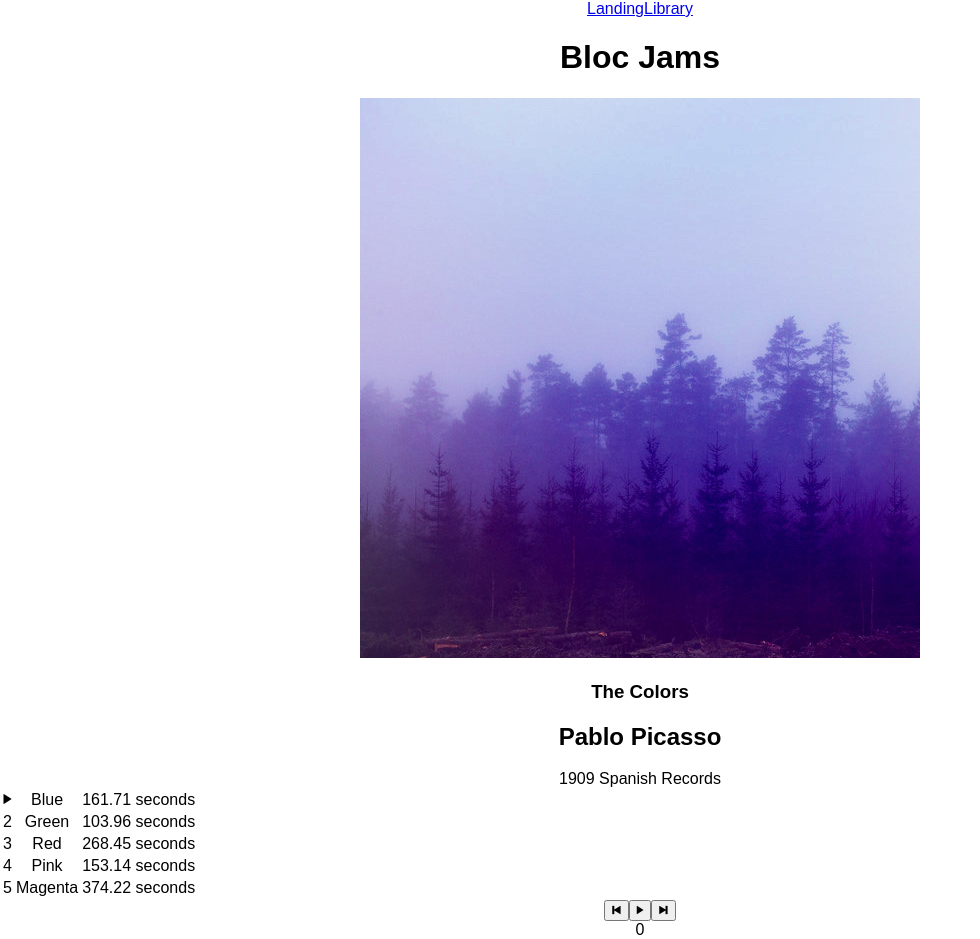
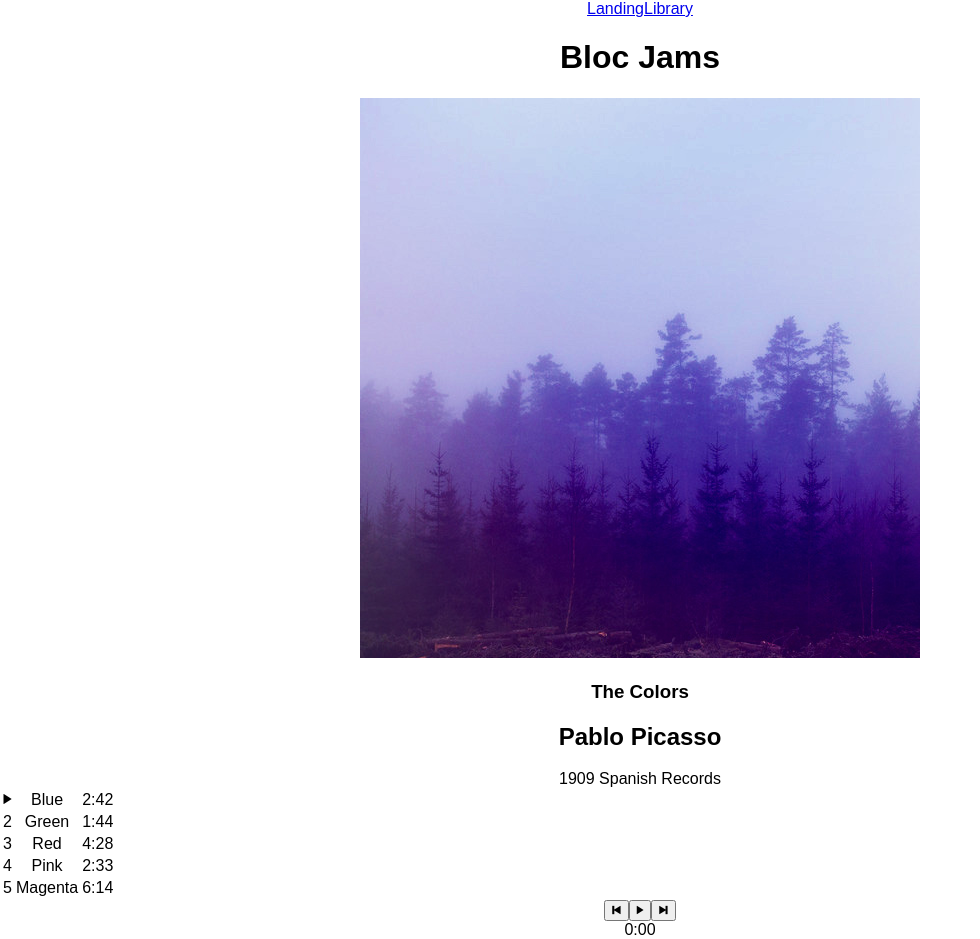
Before and after one commit to finnwhite/bloc.io_wdt_bloc-jams-react, a React (Create React App) app: page /album/the-colors in a window 1280 px wide. Shown: the top 939 px of the page, without its empty margins (0-980 px from the left). Built offline with nearby package versions, Linux system fonts and the light colour scheme.

Commit message:
Enable volume controls in PlayerBar
- Enabled volume level display, slider/scrubber control

- Added "M:SS" display format for seconds, applied to all time displays

Completes Bloc Jams React > CP09 Player Bar: Range Inputs > Assignment

See: #5

```diff
--- a/src/components/Album.js
+++ b/src/components/Album.js
@@ -12,17 +12,20 @@ class Album extends Component {
       return (album.slug === slug);
     });
     const defaultSong = album.songs[0];
+    const defaultVolume = 0.8;
 
     this.state = {
       album: album,
       currentSong: defaultSong,
       currentTime: 0,
       duration: defaultSong.duration,
+      volume: defaultVolume,
       isPlaying: false
     };
 
     this.audioElement = document.createElement("audio");
     this.audioElement.src = defaultSong.audioSrc;
+    this.audioElement.volume = defaultVolume;
   }
 
   componentDidMount() {
@@ -103,9 +106,28 @@ class Album extends Component {
     this.setState({ currentTime: newTime });
   }
 
+  handleVolumeChange(e) {
+    const audio = this.audioElement;
+    const volume = e.target.value;
+    audio.volume = volume;
+    this.setState({ volume: volume });
+  }
+
+  formatTime(sec) {
+    if ( (typeof sec !== "number") || !(sec >= 0) ) {
+      return "-:--";
+    }
+    const s = Math.round(sec);
+    const m = Math.floor(s / 60);
+    const ss = ("00" + (s % 60)).slice(-2);
+    return (m + ":" + ss);
+  }
+
   render() {
     const album = this.state.album;
     const currentSong = this.state.currentSong;
+    const currentTime = this.state.currentTime;
+    const duration = this.state.duration;
     const isPlaying = this.state.isPlaying;
 
     return (
@@ -133,7 +155,8 @@ class Album extends Component {
               return (
                 <Song key={ index }
                   index={ index }
-                  song={ song }
+                  title={ song.title }
+                  duration={ this.formatTime(Number(song.duration)) }
                   isCurrent={ isCurrent }
                   isPlaying={ (isCurrent && isPlaying) }
                   handleClick={ () => this.handleSongClick(song) }
@@ -145,15 +168,16 @@ class Album extends Component {
 
         <PlayerBar
           currentSong={ currentSong }
-          currentTime={ this.audioElement.currentTime }
-          duration={ this.audioElement.duration }
-          //currentTime={ this.state.currentTime }
-          //duration={ this.state.duration }
+          currentTime={ this.formatTime(currentTime) }
+          duration={ this.formatTime(duration) }
+          position={ (currentTime / duration) || 0 }
+          volume={ this.state.volume }
           isPlaying={ isPlaying }
           handleSongClick={ () => this.handleSongClick(currentSong) }
           handlePrevClick={ () => this.handlePrevClick() }
           handleNextClick={ () => this.handleNextClick() }
           handleTimeChange={ (e) => this.handleTimeChange(e) }
+          handleVolumeChange={ (e) => this.handleVolumeChange(e) }
         />
 
       </section>
--- a/src/components/PlayerBar.js
+++ b/src/components/PlayerBar.js
@@ -27,7 +27,7 @@ class PlayerBar extends Component {
           <input
             type="range"
             className="seek-bar"
-            value={ (this.props.currentTime / this.props.duration) || 0 }
+            value={ this.props.position }
             min="0"
             max="1"
             step="0.01"
@@ -38,7 +38,15 @@ class PlayerBar extends Component {
 
         <section id="volume-control">
           <div className="icon ion-ios-volume-low"></div>
-          <input type="range" className="seek-bar" value="80" />
+          <input
+            type="range"
+            className="seek-bar"
+            value={ this.props.volume }
+            min="0"
+            max="1"
+            step="0.01"
+            onChange={ this.props.handleVolumeChange }
+          />
           <div className="icon ion-ios-volume-high"></div>
         </section>
 
--- a/src/components/Song.js
+++ b/src/components/Song.js
@@ -24,7 +24,6 @@ class Song extends Component {
   }
 
   render() {
-    const song = this.props.song;
     return (
       <tr className="song" key={ this.props.index }
         onClick={ this.props.handleClick }
@@ -32,8 +31,8 @@ class Song extends Component {
         onMouseLeave={ () => this.handleMouseLeave() }
       >
         <td>{ this.renderIcon() }</td>
-        <td>{ song.title }</td>
-        <td>{ song.duration } seconds</td>
+        <td>{ this.props.title }</td>
+        <td>{ this.props.duration }</td>
       </tr>
     );
   }
```
